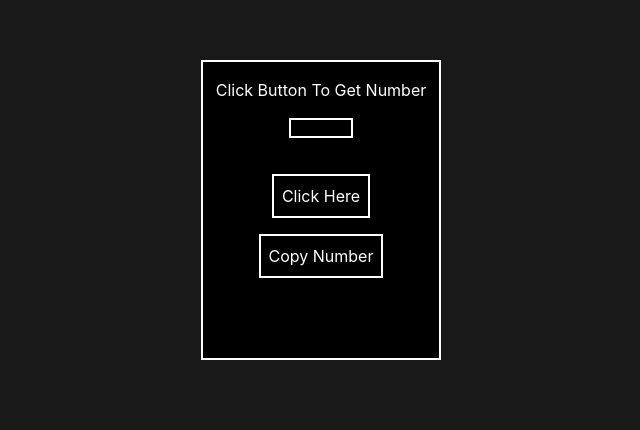
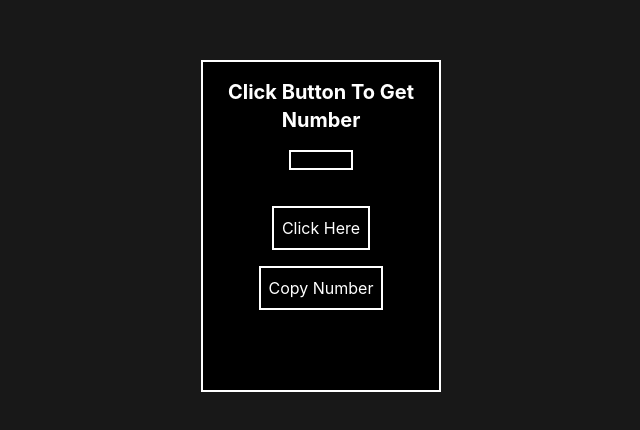
Before and after one commit to Killdroid2342/random-number, a React (Create React App) app: page / in a window 1280 px wide. Shown: the part 324-754 px from the top of the page, without its empty margins (319-959 px from the left). Built offline with nearby package versions, Linux system fonts and the light colour scheme.

Commit message:
changed header size

```diff
--- a/src/components/Random-Gen/RandomGen.js
+++ b/src/components/Random-Gen/RandomGen.js
@@ -10,7 +10,9 @@
   return (
     <div className='center'>
       <div className='border-2 border-white w-60 pb-20 mt-96 bg-black text-center'>
-        <h1 className='text-white  mt-4'>Click Button To Get Number</h1>
+        <h1 className='text-white  mt-4 font-bold text-xl'>
+          Click Button To Get Number
+        </h1>
         <div className='center'>
           <p className='text w-16 text-center'>{sampleNumber}</p>
         </div>
```
